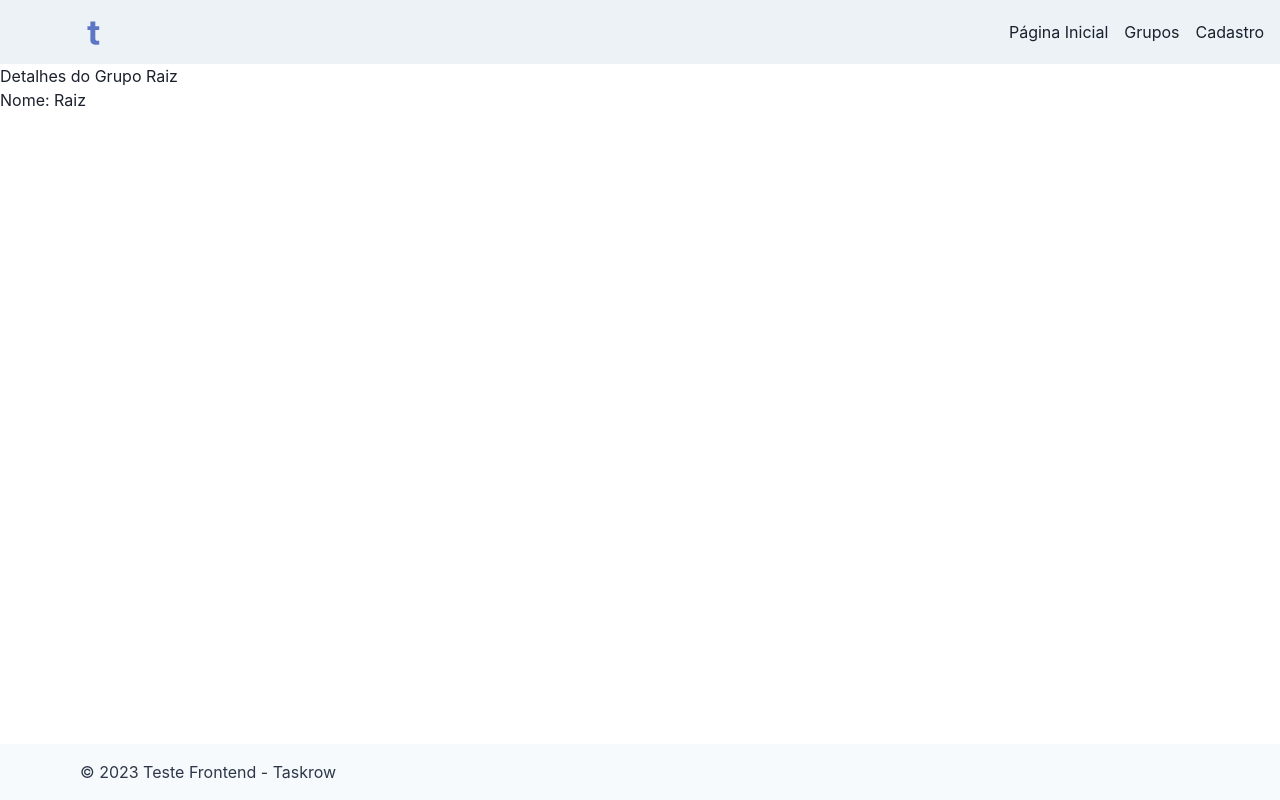
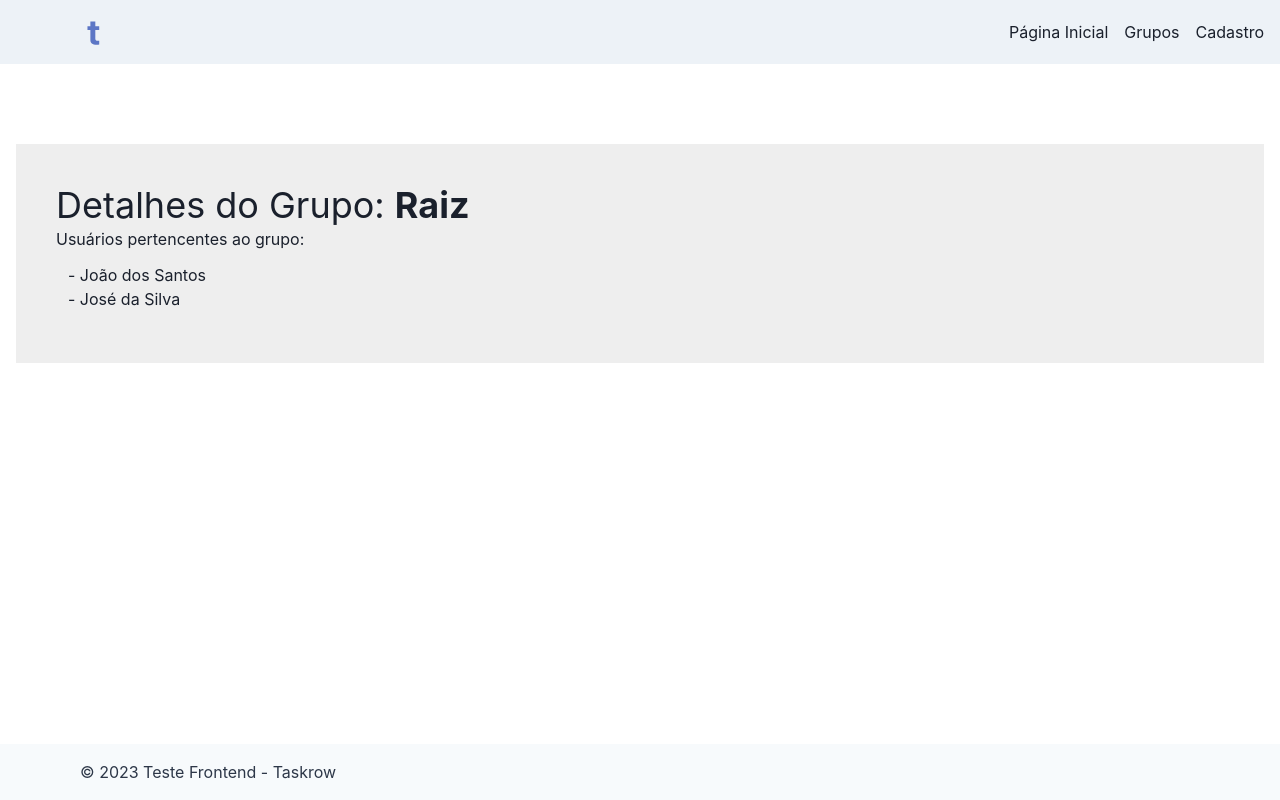
Before and after one commit to rebeccaaaaaaaaaaa/taskrow-teste, a React (Vite) app in the folder parte3/app/: page /grupos/1 in a window 1280 px wide. Built offline with nearby package versions, Linux system fonts and the light colour scheme.

Commit message:
feat: create a style for details page

```diff
--- a/parte3/app/src/pages/DetalhesGrupo.tsx
+++ b/parte3/app/src/pages/DetalhesGrupo.tsx
@@ -1,5 +1,6 @@
-import { useParams, Outlet } from 'react-router-dom';
-import { useGlobal } from '../hooks/useGlobal';
+import { useParams, Outlet } from "react-router-dom";
+import { useGlobal } from "../hooks/useGlobal";
+import { Box, Container, Flex, Heading, List, ListItem } from "@chakra-ui/react";
 
 function DetalhesGrupo() {
   const { id } = useParams();
@@ -12,17 +13,37 @@ function DetalhesGrupo() {
   const grupo = grupos.find((g) => g.idGrupo === parseInt(id, 10));
 
   if (!grupo) {
-    return <div>Grupo não encontrado.</div>;
+    return (
+      <Container maxW="8xl">
+        <Box background="#eee" p={10} width={"100%"} mt={20}>
+          Grupo não encontrado
+        </Box>
+      </Container>
+    );
   }
 
   return (
-    <div>
-      <h2>Detalhes do Grupo {grupo.nome}</h2>
-      <p>Nome: {grupo.nome}</p>
-
-      {/* Adicione mais informações do grupo aqui */}
-      <Outlet />
-    </div>
+    <Container maxW="8xl">
+      <Flex background="#eee" p={10} width={"100%"} mt={20} gap={10}>
+        <Box>
+          <Heading fontWeight='normal'>
+            Detalhes do Grupo: <strong>{grupo.nome}</strong>
+          </Heading>
+          <p> Usuários pertencentes ao grupo: </p>
+          {grupo.usuarios && grupo.usuarios.length > 0 ? (
+            <List p={3}>
+              {grupo.usuarios.map((usuario) => (
+                <ListItem key={usuario.idUsuario}>- {usuario.nome}</ListItem>
+              ))}
+            </List>
+          ) : (
+            <p>Nenhum usuário cadastrado neste grupo.</p>
+          )}
+        </Box>
+        {/* Adicione mais informações do grupo aqui */}
+        <Outlet />
+      </Flex>
+    </Container>
   );
 }
 
```
